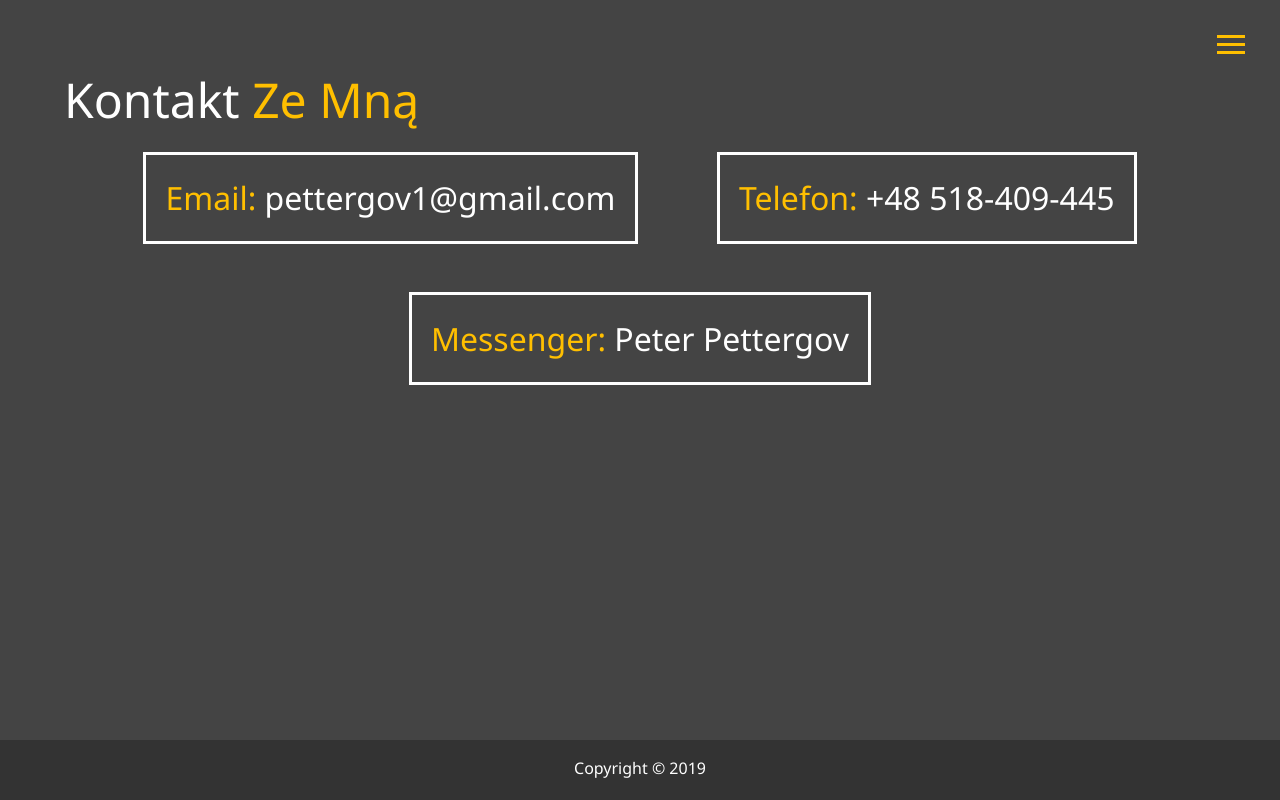
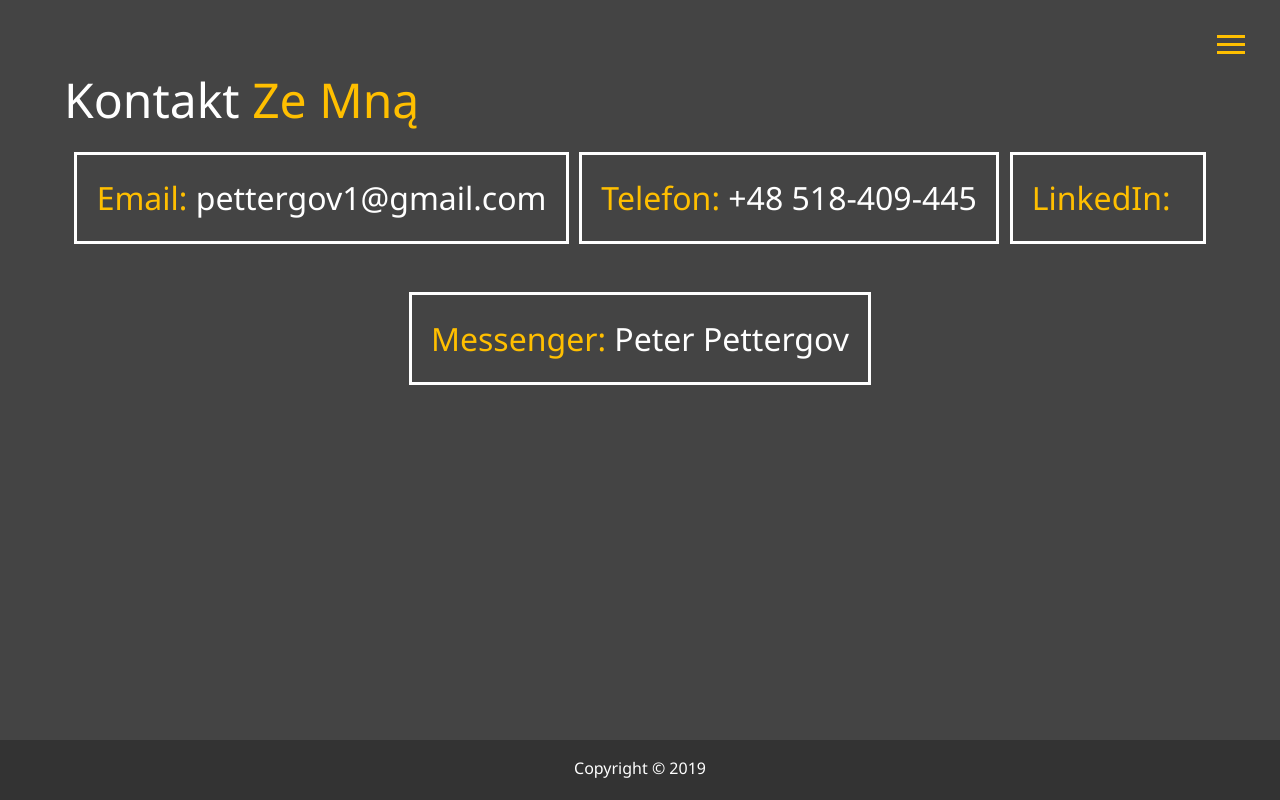
Before and after one commit to hayuna/pettergov.github.io, a plain HTML site: page contact.html in a window 1280 px wide. Drawn offline with Linux system fonts and the light colour scheme.

Commit message:
Update contact.html

```diff
--- a/contact.html
+++ b/contact.html
@@ -70,6 +70,11 @@
       </div>
 
       <div>
+        <span class="text-sec">LinkedIn: </span>
+          <a href="https://www.linkedin.com/in/petermulikov/" target="_blank"></a>
+      </div>
+
+      <div>
         <span class="text-sec">Messenger: </span>Peter Pettergov
       </div>
 
```
